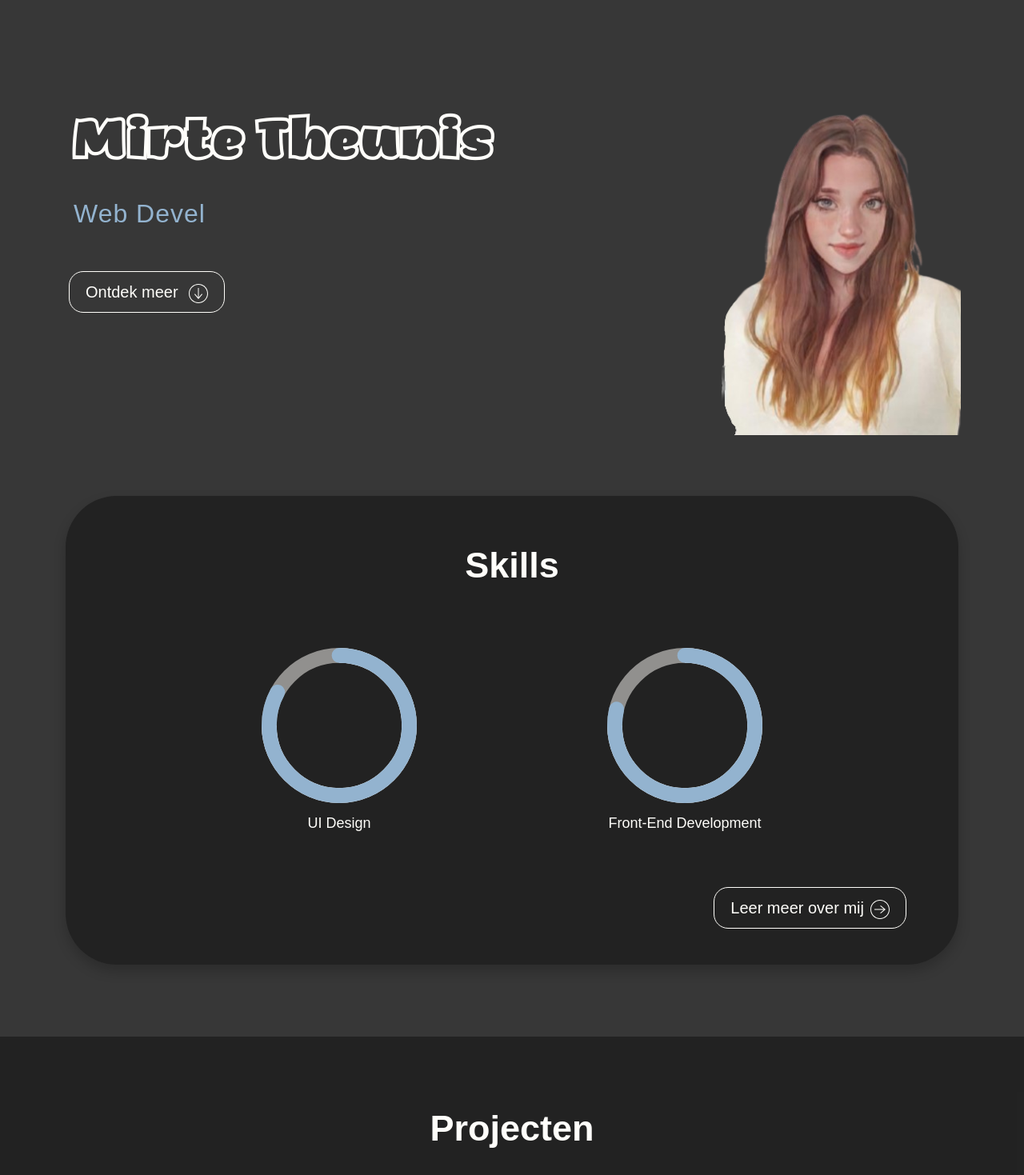
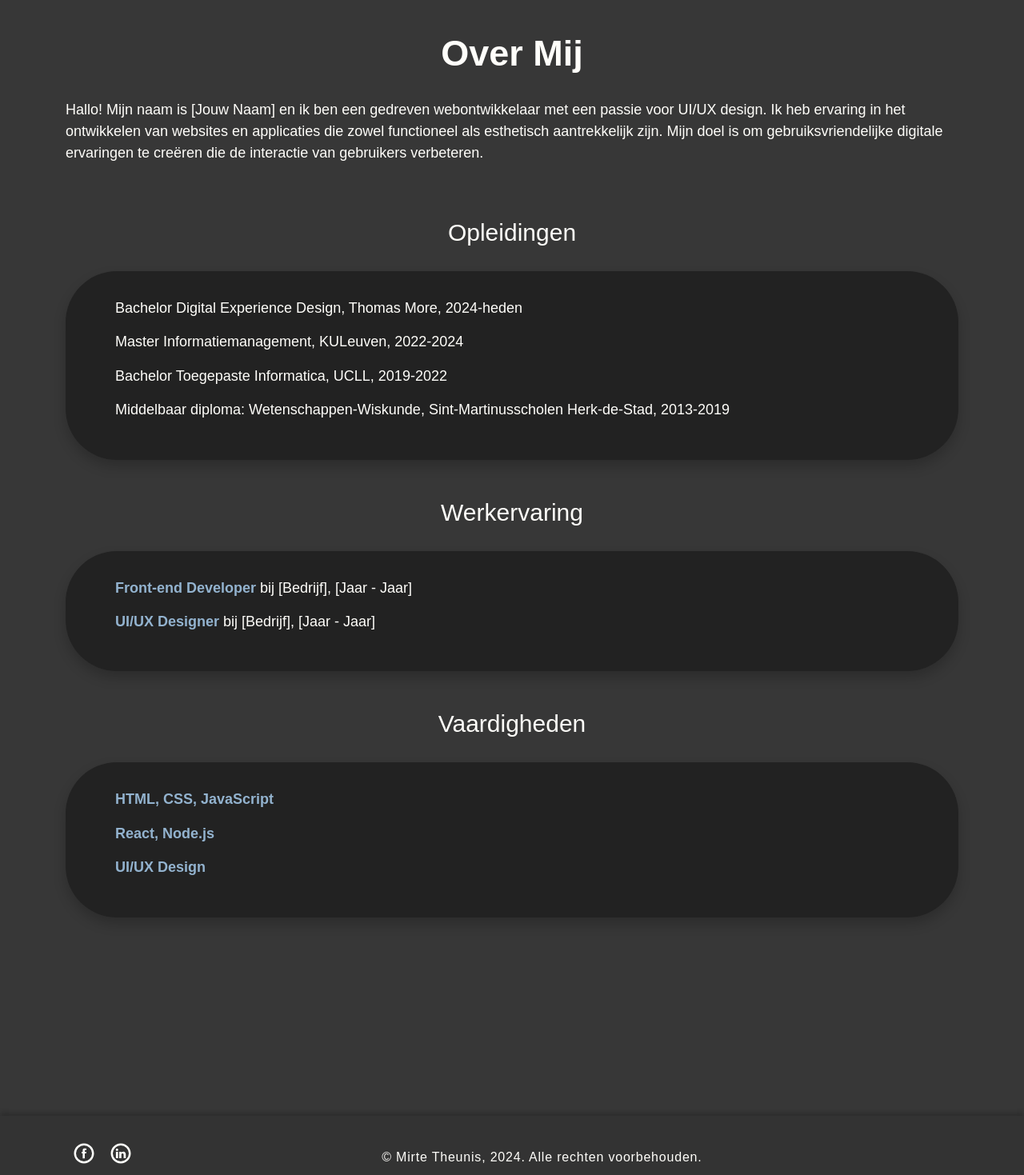
Before and after one commit to mirtetheunisTM/mirtetheunis, a React (Create React App) app: page /aboutme in a window 1280 px wide. Shown: the part 160-1629 px from the top of the page at 80% size. Built offline with nearby package versions, Linux system fonts and the light colour scheme.

Commit message:
Add routing + about me

```diff
--- a/package.json
+++ b/package.json
@@ -16,6 +16,7 @@
     "react-dom": "^19.0.0",
     "react-multi-carousel": "^2.8.5",
     "react-on-screen": "^2.1.1",
+    "react-router-dom": "^7.1.0",
     "react-scripts": "5.0.1",
     "web-vitals": "^4.2.4"
   },
--- a/src/App.css
+++ b/src/App.css
@@ -636,3 +636,64 @@ nav.navbar .navbar-toggler[aria-expanded="true"] .navbar-toggler-icon {
   justify-content: space-between;
   align-items: center;
 }
+
+/* about me */
+.over-mij {
+  padding: 200px 0;
+}
+
+.over-mij h2 {
+  font-size: 45px;
+  font-weight: 700;
+  margin-bottom: 30px;
+}
+
+.over-mij h3 {
+  font-size: 30px;
+  font-weight: 500;
+  margin-bottom: 30px;
+}
+
+.over-mij p {
+  font-size: 18px;
+  line-height: 1.5;
+  margin-bottom: 20px;
+}
+
+.content-box {
+  background: rgb(21, 21, 21, 0.6);
+  border-radius: 64px;
+  padding: 30px;
+  box-shadow: 0 8px 16px rgba(0, 0, 0, 0.2);
+  margin-top: 20px;
+}
+
+ul {
+  list-style-type: none;
+  padding-left: 0;
+}
+
+li {
+  font-size: 18px;
+  line-height: 1.8;
+  color: #FFFEFA;
+}
+
+/* Education Section Styling */
+.education-section,
+.work-experience-section,
+.skills-section {
+  margin-bottom: 60px;
+}
+
+.education-list li,
+.work-experience-list li,
+.skills-list li {
+  margin-bottom: 10px;
+}
+
+.education-list li strong,
+.work-experience-list li strong,
+.skills-list li strong {
+  color: #93b3cf;
+}
--- a/src/App.js
+++ b/src/App.js
@@ -5,18 +5,26 @@ import { Skills } from './components/Skills';
 import { Projects } from './components/Projects';
 import { Contact } from './components/Contact';
 import { Footer } from './components/Footer';
+import { BrowserRouter as Router, Route, Routes } from 'react-router-dom';
+import { AboutMe } from './components/AboutMe';
+import { ProjectsPage } from './components/ProjectsPage';
 import 'bootstrap/dist/css/bootstrap.min.css';
 
 function App() {
   return (
-    <div className="App">
-      <NavBar />
-      <Banner />
-      <Skills />
-      <Projects />
-      <Contact />
-      <Footer />
-    </div>
+    <Router>
+      <div className="App">
+        <NavBar />
+
+        <Routes>
+          <Route path="/" element={<><Banner /><Skills /><Projects /><Contact /></>} />
+          <Route path="/aboutme" element={<AboutMe />} />
+          <Route path="/projects" element={<ProjectsPage />} />
+        </Routes>
+
+        <Footer />
+      </div>
+    </Router>
   );
 }
 
--- /dev/null
+++ b/src/components/AboutMe.js
@@ -0,0 +1,57 @@
+import { Container, Row, Col } from "react-bootstrap";
+
+export const AboutMe = () => {
+    return (
+        <section id="overmij" className="over-mij">
+          <Container>
+            <Row className="intro-section mb-5">
+              <Col xs={6} md={12}>
+                <h2 className="section-title text-center">Over Mij</h2>
+                <p>
+                  Hallo! Mijn naam is [Jouw Naam] en ik ben een gedreven webontwikkelaar met een passie voor UI/UX design. Ik heb ervaring in het ontwikkelen van websites en applicaties die zowel functioneel als esthetisch aantrekkelijk zijn. Mijn doel is om gebruiksvriendelijke digitale ervaringen te creëren die de interactie van gebruikers verbeteren.
+                </p>
+              </Col>
+            </Row>
+
+            <Row className="education-section mb-5">
+              <Col xs={12}>
+                <h3 className="section-subtitle text-center">Opleidingen</h3>
+                <div className="content-box">
+                  <ul className="education-list">
+                    <li>Bachelor Digital Experience Design, Thomas More, 2024-heden</li>
+                    <li>Master Informatiemanagement, KULeuven, 2022-2024</li>
+                    <li>Bachelor Toegepaste Informatica, UCLL, 2019-2022</li>
+                    <li>Middelbaar diploma: Wetenschappen-Wiskunde, Sint-Martinusscholen Herk-de-Stad, 2013-2019</li>
+                  </ul>
+                </div>
+              </Col>
+            </Row>
+
+            <Row className="work-experience-section mb-5">
+              <Col xs={12}>
+                <h3 className="section-subtitle text-center">Werkervaring</h3>
+                <div className="content-box">
+                  <ul className="work-experience-list">
+                    <li><strong>Front-end Developer</strong> bij [Bedrijf], [Jaar - Jaar]</li>
+                    <li><strong>UI/UX Designer</strong> bij [Bedrijf], [Jaar - Jaar]</li>
+                  </ul>
+                </div>
+              </Col>
+            </Row>
+
+            <Row className="skills-section mb-5">
+              <Col xs={12}>
+                <h3 className="section-subtitle text-center">Vaardigheden</h3>
+                <div className="content-box">
+                  <ul className="skills-list">
+                    <li><strong>HTML, CSS, JavaScript</strong></li>
+                    <li><strong>React, Node.js</strong></li>
+                    <li><strong>UI/UX Design</strong></li>
+                  </ul>
+                </div>
+              </Col>
+            </Row>
+          </Container>
+        </section>
+      );
+    };
--- a/src/components/Banner.js
+++ b/src/components/Banner.js
@@ -40,6 +40,13 @@ export const Banner = () => {
         }
     }
 
+    const scrollDown = () => {
+        const skillsSection = document.getElementById('skills');
+        if (skillsSection) {
+          skillsSection.scrollIntoView({ behavior: 'smooth' });
+        }
+      };
+
     return (
         <section className="banner" id="home">
             <Container>
@@ -47,7 +54,7 @@ export const Banner = () => {
                     <Col xs={12} md={6} xl={7}>
                         <h1 className="tagline">Mirte Theunis</h1>
                         <p></p><span className="wrap">{text}<span style={{ visibility: "hidden" }}>{toRotate[loopNum % toRotate.length]}</span></span><p></p>
-                        <button className="ontdekmeer" onClick={() => console.log('connect')}><span>Ontdek meer <img src={arrowIcon} alt="arrow" className="arrow" /></span></button>
+                        <button className="ontdekmeer" onClick={scrollDown}><span>Ontdek meer <img src={arrowIcon} alt="arrow" className="arrow" /></span></button>
                     </Col>
                     <Col xs={12} md={6} xl={5} className="img-container">
                     <img src={portret} alt="Cartoon portret" className="img-portret"/>
--- a/src/components/NavBar.js
+++ b/src/components/NavBar.js
@@ -1,10 +1,12 @@
 import { Navbar, Container, Nav } from "react-bootstrap"
 import { useState, useEffect } from "react"
+import { Link, useNavigate } from "react-router-dom";
 import logo from '../assets/img/logo.svg';
 
 export const NavBar = () => {
     const [activeLink, setActiveLink] = useState('home');
     const [scrolled, setScrolled] = useState(false);
+    const navigate = useNavigate();
 
     useEffect(() => {
         const onScroll = () => {
@@ -24,6 +26,16 @@ export const NavBar = () => {
             setActiveLink(value);
         }
 
+        const handleContactClick = () => {
+            navigate('/');
+            setTimeout(() => {
+              const contactSection = document.getElementById('connect');
+              if (contactSection) {
+                contactSection.scrollIntoView({ behavior: 'smooth' });
+              }
+            }, 100);
+          };
+
     return (
         <Navbar expand="lg" className={scrolled ? "scrolled" : ""}>
             <Container>
@@ -35,12 +47,12 @@ export const NavBar = () => {
                 </Navbar.Toggle>
                 <Navbar.Collapse id="basic-navbar-nav">
                     <Nav className="me-auto">
-                        <Nav.Link href="#home" className={activeLink === 'home' ? 'active navbar-link' : 'navbar-link'} onClick={() => updateActiveLink('home')}>Home</Nav.Link>
-                        <Nav.Link href="#overmij" className={activeLink === 'overmij' ? 'active navbar-link' : 'navbar-link'} onClick={() => updateActiveLink('overmij')}>Over mij</Nav.Link>
-                        <Nav.Link href="#projecten" className={activeLink === 'projecten' ? 'active navbar-link' : 'navbar-link'} onClick={() => updateActiveLink('projecten')}>Projecten</Nav.Link>
+                        <Nav.Link as={Link} to="/" className={activeLink === 'home' ? 'active navbar-link' : 'navbar-link'} onClick={() => updateActiveLink('home')}>Home</Nav.Link>
+                        <Nav.Link as={Link} to="/aboutme" className={activeLink === 'overmij' ? 'active navbar-link' : 'navbar-link'} onClick={() => updateActiveLink('overmij')}>Over mij</Nav.Link>
+                        <Nav.Link as={Link} to="/projects" className={activeLink === 'projecten' ? 'active navbar-link' : 'navbar-link'} onClick={() => updateActiveLink('projecten')}>Projecten</Nav.Link>
                     </Nav>
                     <span className="navbar-text">
-                        <button className="btn-primary" onClick={() => console.log('connect')}><span>Neem contact op</span></button>
+                        <button className="btn-primary" onClick={handleContactClick}><span>Neem contact op</span></button>
                     </span>
                 </Navbar.Collapse>
             </Container>
--- /dev/null
+++ b/src/components/ProjectsPage.js
@@ -0,0 +1,8 @@
+export const ProjectsPage = () => {
+    return (
+      <section id="projecten">
+        <h2>Projecten</h2>
+        <p>This is the 'Projecten' page. Display your projects here!</p>
+      </section>
+    );
+  };
```
Also changed, not shown: 1 other file (tests, documents, lock files or other folders).
